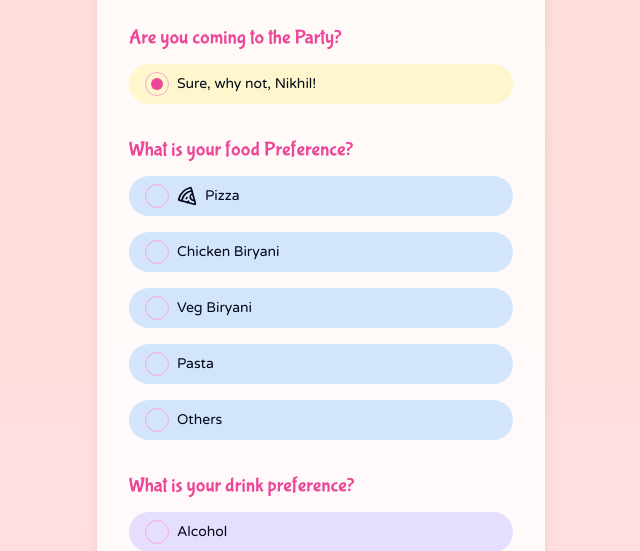
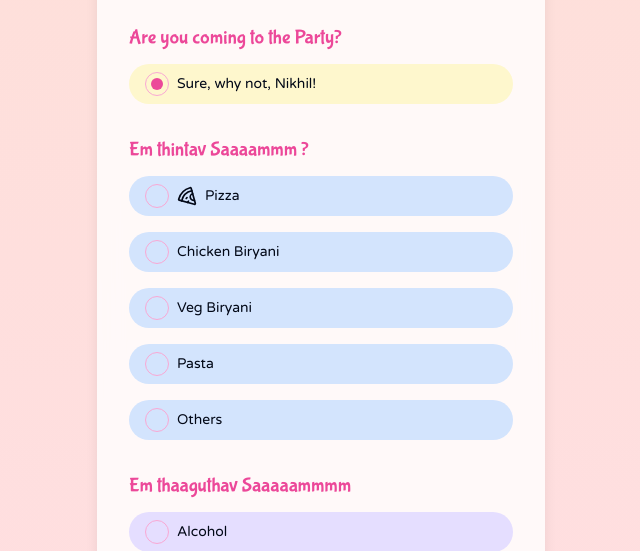
Before and after one commit to NikhilKarthik87/chubby-hearts-invites, a React (Vite) app: page / in a window 1280 px wide. Shown: the part 920-1471 px from the top of the page, without its empty margins (319-959 px from the left). Built offline with nearby package versions, Linux system fonts and the light colour scheme.

Commit message:
Update InvitationForm text
Update the InvitationForm component to use different text.

```diff
--- a/src/components/InvitationForm.tsx
+++ b/src/components/InvitationForm.tsx
@@ -114,7 +114,7 @@ export const InvitationForm = () => {
 
           {/* Question 2 */}
           <div className="space-y-3 animate-slide-in" style={{ animationDelay: '0.6s' }}>
-            <h3 className="text-xl font-bubblegum text-pink-500">What is your food Preference?</h3>
+            <h3 className="text-xl font-bubblegum text-pink-500">Em thintav Saaaammm ?</h3>
             <RadioGroup value={formData.foodPreference} onValueChange={handleFoodChange} className="flex flex-col space-y-2">
               <div className="flex items-center space-x-2 rounded-full bg-love-soft-blue p-2 px-4">
                 <RadioGroupItem value="Pizza" id="food-pizza" className="text-pink-500" />
@@ -143,7 +143,7 @@ export const InvitationForm = () => {
                 <div className="pl-8 pt-2">
                   <Input
                     type="text"
-                    placeholder="Please specify"
+                    placeholder="Inkemana Kaavala cheppu thechedham"
                     value={formData.otherFood}
                     onChange={handleOtherFoodChange}
                     className="rounded-full border-pink-200 focus:border-pink-500 focus:ring-pink-500"
@@ -155,7 +155,7 @@ export const InvitationForm = () => {
 
           {/* Question 3 */}
           <div className="space-y-3 animate-slide-in" style={{ animationDelay: '0.8s' }}>
-            <h3 className="text-xl font-bubblegum text-pink-500">What is your drink preference?</h3>
+            <h3 className="text-xl font-bubblegum text-pink-500">Em thaaguthav Saaaaammmm</h3>
             <RadioGroup value={formData.drinkPreference} onValueChange={handleDrinkChange} className="flex flex-col space-y-2">
               <div className="flex items-center space-x-2 rounded-full bg-love-soft-purple p-2 px-4">
                 <RadioGroupItem value="Alcohol" id="drink-alcohol" className="text-pink-500" />
```
